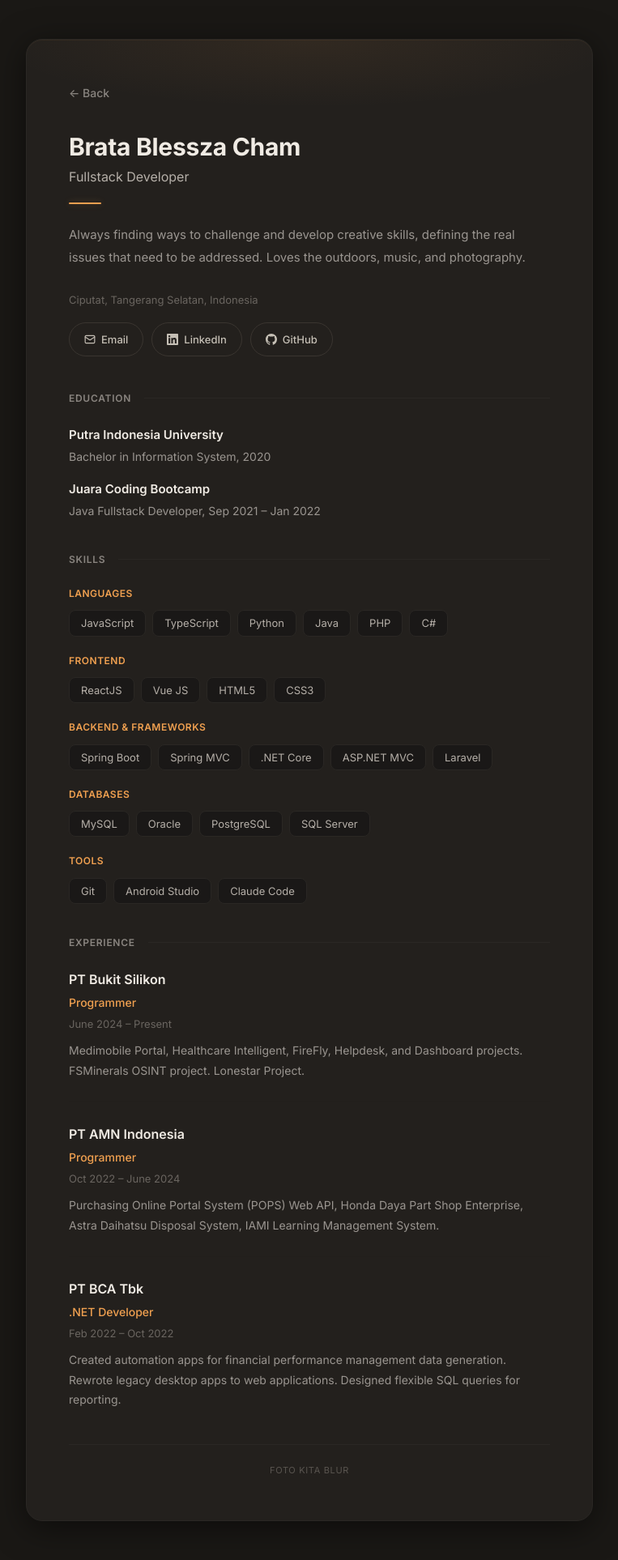
After one commit to bratablessza/foto-kita-blur, a Flask app: page /about in a window 1280 px wide. The commit adds this page. Shown: the whole page at 81% size, without its empty margins (258-1021 px from the left). Run offline with Flask 3, Linux system fonts and the light colour scheme.

Commit message:
add about page, warm/creative theme, update claude.md, remove pdf

```diff
--- a/app.py
+++ b/app.py
@@ -258,6 +258,12 @@ def index():
     return render_template("index.html")
 
 
+@app.route("/about")
+def about():
+    """Serve the developer about page."""
+    return render_template("about.html")
+
+
 @app.route("/video_feed")
 def video_feed():
     """MJPEG video stream endpoint."""
--- /dev/null
+++ b/templates/about.html
@@ -0,0 +1,433 @@
+<!DOCTYPE html>
+<html lang="en">
+<head>
+    <meta charset="UTF-8">
+    <meta name="viewport" content="width=device-width, initial-scale=1.0">
+    <title>About — FOTO KITA BLUR</title>
+    <link rel="preconnect" href="https://fonts.googleapis.com">
+    <link rel="preconnect" href="https://fonts.gstatic.com" crossorigin>
+    <link href="https://fonts.googleapis.com/css2?family=Inter:wght@400;500;600;700&display=swap" rel="stylesheet">
+    <style>
+        * {
+            margin: 0;
+            padding: 0;
+            box-sizing: border-box;
+        }
+
+        body {
+            background: #1a1815;
+            color: #e8e2da;
+            font-family: 'Inter', 'Segoe UI', system-ui, -apple-system, sans-serif;
+            display: flex;
+            flex-direction: column;
+            align-items: center;
+            min-height: 100vh;
+            padding: 48px 20px;
+            line-height: 1.7;
+            -webkit-font-smoothing: antialiased;
+        }
+
+        .card {
+            background: #23201d;
+            border: 1px solid #2a2724;
+            border-radius: 20px;
+            padding: 52px;
+            max-width: 700px;
+            width: 100%;
+            box-shadow: 0 8px 40px rgba(0, 0, 0, 0.5), inset 0 1px 0 rgba(240, 160, 80, 0.06);
+            position: relative;
+            overflow: hidden;
+        }
+
+        /* Subtle golden-hour glow at top of the card */
+        .card::before {
+            content: '';
+            position: absolute;
+            top: 0;
+            left: 0;
+            right: 0;
+            height: 200px;
+            background: radial-gradient(ellipse 80% 120px at 50% 0%, rgba(240, 160, 80, 0.07) 0%, transparent 70%);
+            pointer-events: none;
+        }
+
+        /* Back link */
+        .back-link {
+            display: inline-block;
+            color: #8a8580;
+            text-decoration: none;
+            font-size: 14px;
+            font-weight: 500;
+            transition: color 0.25s ease;
+            margin-bottom: 36px;
+            position: relative;
+            z-index: 1;
+        }
+        .back-link:hover {
+            color: #f0a050;
+        }
+
+        /* Header */
+        .header {
+            margin-bottom: 24px;
+            position: relative;
+            z-index: 1;
+        }
+        .header h1 {
+            font-size: 30px;
+            font-weight: 700;
+            color: #f0ebe4;
+            line-height: 1.2;
+            margin-bottom: 6px;
+            letter-spacing: -0.01em;
+        }
+        .header .role {
+            font-size: 16px;
+            color: #b5afa8;
+            font-weight: 400;
+            margin-bottom: 18px;
+        }
+        .accent-bar {
+            width: 40px;
+            height: 2px;
+            background: #f0a050;
+            border-radius: 2px;
+            box-shadow: 0 0 8px rgba(240, 160, 80, 0.3);
+        }
+
+        /* Profile */
+        .profile-text {
+            color: #9a9590;
+            font-size: 15px;
+            line-height: 1.85;
+            margin-bottom: 28px;
+            position: relative;
+            z-index: 1;
+        }
+
+        /* Location */
+        .location {
+            color: #6a6560;
+            font-size: 13px;
+            margin-bottom: 16px;
+            position: relative;
+            z-index: 1;
+        }
+
+        /* Contact pills */
+        .contact-row {
+            display: flex;
+            flex-wrap: wrap;
+            gap: 10px;
+            margin-bottom: 42px;
+            position: relative;
+            z-index: 1;
+        }
+        .contact-pill {
+            display: inline-flex;
+            align-items: center;
+            gap: 7px;
+            border: 1px solid #3a3530;
+            border-radius: 24px;
+            padding: 9px 18px;
+            color: #c5bfb5;
+            text-decoration: none;
+            font-size: 13px;
+            font-weight: 500;
+            transition: border-color 0.25s ease, color 0.25s ease, box-shadow 0.25s ease;
+        }
+        .contact-pill svg {
+            transition: color 0.25s ease;
+        }
+        .contact-pill:hover {
+            border-color: #f0a050;
+            color: #f0a050;
+            box-shadow: 0 0 16px rgba(240, 160, 80, 0.12);
+        }
+        .contact-pill:hover svg {
+            color: #f0a050;
+        }
+
+        /* Sections */
+        .section {
+            margin-bottom: 38px;
+            position: relative;
+            z-index: 1;
+        }
+        .section:last-of-type {
+            margin-bottom: 0;
+        }
+        .section-header {
+            display: flex;
+            align-items: center;
+            gap: 16px;
+            margin-bottom: 22px;
+        }
+        .section-label {
+            font-size: 12px;
+            font-weight: 600;
+            letter-spacing: 0.06em;
+            text-transform: uppercase;
+            color: #8a8580;
+            white-space: nowrap;
+        }
+        .section-divider {
+            flex: 1;
+            height: 1px;
+            background: #2a2724;
+        }
+
+        /* Education */
+        .edu-item {
+            margin-bottom: 16px;
+        }
+        .edu-item:last-child {
+            margin-bottom: 0;
+        }
+        .edu-item .school {
+            color: #f0ebe4;
+            font-weight: 600;
+            font-size: 15px;
+            margin-bottom: 2px;
+        }
+        .edu-item .detail {
+            color: #9a9590;
+            font-size: 14px;
+        }
+
+        /* Skills */
+        .skill-group {
+            margin-bottom: 20px;
+        }
+        .skill-group:last-child {
+            margin-bottom: 0;
+        }
+        .skill-group-label {
+            font-size: 12px;
+            font-weight: 600;
+            letter-spacing: 0.04em;
+            text-transform: uppercase;
+            color: #f0a050;
+            margin-bottom: 10px;
+        }
+        .skill-pills {
+            display: flex;
+            flex-wrap: wrap;
+            gap: 8px;
+        }
+        .skill-pill {
+            display: inline-block;
+            border: 1px solid #2a2724;
+            border-radius: 8px;
+            padding: 5px 14px;
+            background: #1a1817;
+            color: #b5afa8;
+            font-size: 13px;
+            line-height: 1.55;
+            transition: border-color 0.2s ease, color 0.2s ease;
+        }
+
+        /* Experience */
+        .exp-item {
+            margin-bottom: 26px;
+            padding-bottom: 26px;
+            border-bottom: 1px solid #221f1c;
+        }
+        .exp-item:last-child {
+            margin-bottom: 0;
+            padding-bottom: 0;
+            border-bottom: none;
+        }
+        .exp-item .company {
+            color: #f0ebe4;
+            font-weight: 600;
+            font-size: 16px;
+            margin-bottom: 3px;
+        }
+        .exp-item .role {
+            color: #f0a050;
+            font-size: 14px;
+            font-weight: 500;
+            margin-bottom: 3px;
+        }
+        .exp-item .period {
+            color: #6a6560;
+            font-size: 13px;
+            margin-bottom: 10px;
+        }
+        .exp-item .desc {
+            color: #9a9590;
+            font-size: 14px;
+            line-height: 1.75;
+        }
+
+        /* Footer */
+        .footer {
+            margin-top: 42px;
+            padding-top: 22px;
+            border-top: 1px solid #2a2724;
+            text-align: center;
+            font-size: 11px;
+            color: #5a5550;
+            letter-spacing: 0.06em;
+            text-transform: uppercase;
+            position: relative;
+            z-index: 1;
+        }
+
+        @media (max-width: 560px) {
+            body {
+                padding: 28px 16px;
+            }
+            .card {
+                padding: 32px 22px;
+            }
+            .contact-row {
+                flex-direction: column;
+            }
+            .header h1 {
+                font-size: 26px;
+            }
+        }
+    </style>
+</head>
+<body>
+    <div class="card">
+        <a href="/" class="back-link">&larr; Back</a>
+
+        <div class="header">
+            <h1>Brata Blessza Cham</h1>
+            <div class="role">Fullstack Developer</div>
+            <div class="accent-bar"></div>
+        </div>
+
+        <p class="profile-text">
+            Always finding ways to challenge and develop creative skills, defining the real issues
+            that need to be addressed. Loves the outdoors, music, and photography.
+        </p>
+
+        <div class="location">Ciputat, Tangerang Selatan, Indonesia</div>
+
+        <div class="contact-row">
+            <a href="mailto:bratablessza1997@gmail.com" class="contact-pill">
+                <svg width="14" height="14" viewBox="0 0 24 24" fill="none" stroke="currentColor" stroke-width="2" stroke-linecap="round" stroke-linejoin="round"><rect x="2" y="4" width="20" height="16" rx="2"/><path d="m22 7-8.97 5.7a1.94 1.94 0 0 1-2.06 0L2 7"/></svg>
+                Email
+            </a>
+            <a href="https://linkedin.com/in/bratablessza" target="_blank" class="contact-pill">
+                <svg width="14" height="14" viewBox="0 0 24 24" fill="currentColor"><path d="M20.447 20.452h-3.554v-5.569c0-1.328-.027-3.037-1.852-3.037-1.853 0-2.136 1.445-2.136 2.939v5.667H9.351V9h3.414v1.561h.046c.477-.9 1.637-1.85 3.37-1.85 3.601 0 4.267 2.37 4.267 5.455v6.286zM5.337 7.433a2.062 2.062 0 0 1-2.063-2.065 2.064 2.064 0 1 1 2.063 2.065zm1.782 13.019H3.555V9h3.564v11.452zM22.225 0H1.771C.792 0 0 .774 0 1.729v20.542C0 23.227.792 24 1.771 24h20.451C23.2 24 24 23.227 24 22.271V1.729C24 .774 23.2 0 22.222 0h.003z"/></svg>
+                LinkedIn
+            </a>
+            <a href="https://github.com/bratablessza" target="_blank" class="contact-pill">
+                <svg width="14" height="14" viewBox="0 0 24 24" fill="currentColor"><path d="M12 0C5.374 0 0 5.373 0 12c0 5.302 3.438 9.8 8.207 11.387.599.111.793-.261.793-.577v-2.234c-3.338.726-4.033-1.416-4.033-1.416-.546-1.387-1.333-1.756-1.333-1.756-1.089-.745.083-.729.083-.729 1.205.084 1.839 1.237 1.839 1.237 1.07 1.834 2.807 1.304 3.492.997.107-.775.418-1.305.762-1.604-2.665-.305-5.467-1.334-5.467-5.931 0-1.311.469-2.381 1.236-3.221-.124-.303-.535-1.524.117-3.176 0 0 1.008-.322 3.301 1.23A11.509 11.509 0 0 1 12 5.803c1.02.005 2.047.138 3.006.404 2.291-1.552 3.297-1.23 3.297-1.23.653 1.653.242 2.874.118 3.176.77.84 1.235 1.911 1.235 3.221 0 4.609-2.807 5.624-5.479 5.921.43.372.823 1.102.823 2.222v3.293c0 .319.192.694.801.576C20.566 21.797 24 17.3 24 12c0-6.627-5.373-12-12-12z"/></svg>
+                GitHub
+            </a>
+        </div>
+
+        <div class="section">
+            <div class="section-header">
+                <span class="section-label">Education</span>
+                <span class="section-divider"></span>
+            </div>
+            <div class="edu-item">
+                <div class="school">Putra Indonesia University</div>
+                <div class="detail">Bachelor in Information System, 2020</div>
+            </div>
+            <div class="edu-item">
+                <div class="school">Juara Coding Bootcamp</div>
+                <div class="detail">Java Fullstack Developer, Sep 2021 &ndash; Jan 2022</div>
+            </div>
+        </div>
+
+        <div class="section">
+            <div class="section-header">
+                <span class="section-label">Skills</span>
+                <span class="section-divider"></span>
+            </div>
+            <div class="skill-group">
+                <div class="skill-group-label">Languages</div>
+                <div class="skill-pills">
+                    <span class="skill-pill">JavaScript</span>
+                    <span class="skill-pill">TypeScript</span>
+                    <span class="skill-pill">Python</span>
+                    <span class="skill-pill">Java</span>
+                    <span class="skill-pill">PHP</span>
+                    <span class="skill-pill">C#</span>
+                </div>
+            </div>
+            <div class="skill-group">
+                <div class="skill-group-label">Frontend</div>
+                <div class="skill-pills">
+                    <span class="skill-pill">ReactJS</span>
+                    <span class="skill-pill">Vue JS</span>
+                    <span class="skill-pill">HTML5</span>
+                    <span class="skill-pill">CSS3</span>
+                </div>
+            </div>
+            <div class="skill-group">
+                <div class="skill-group-label">Backend &amp; Frameworks</div>
+                <div class="skill-pills">
+                    <span class="skill-pill">Spring Boot</span>
+                    <span class="skill-pill">Spring MVC</span>
+                    <span class="skill-pill">.NET Core</span>
+                    <span class="skill-pill">ASP.NET MVC</span>
+                    <span class="skill-pill">Laravel</span>
+                </div>
+            </div>
+            <div class="skill-group">
+                <div class="skill-group-label">Databases</div>
+                <div class="skill-pills">
+                    <span class="skill-pill">MySQL</span>
+                    <span class="skill-pill">Oracle</span>
+                    <span class="skill-pill">PostgreSQL</span>
+                    <span class="skill-pill">SQL Server</span>
+                </div>
+            </div>
+            <div class="skill-group">
+                <div class="skill-group-label">Tools</div>
+                <div class="skill-pills">
+                    <span class="skill-pill">Git</span>
+                    <span class="skill-pill">Android Studio</span>
+                    <span class="skill-pill">Claude Code</span>
+                </div>
+            </div>
+        </div>
+
+        <div class="section">
+            <div class="section-header">
+                <span class="section-label">Experience</span>
+                <span class="section-divider"></span>
+            </div>
+            <div class="exp-item">
+                <div class="company">PT Bukit Silikon</div>
+                <div class="role">Programmer</div>
+                <div class="period">June 2024 &ndash; Present</div>
+                <div class="desc">
+                    Medimobile Portal, Healthcare Intelligent, FireFly, Helpdesk, and Dashboard projects.
+                    FSMinerals OSINT project. Lonestar Project.
+                </div>
+            </div>
+            <div class="exp-item">
+                <div class="company">PT AMN Indonesia</div>
+                <div class="role">Programmer</div>
+                <div class="period">Oct 2022 &ndash; June 2024</div>
+                <div class="desc">
+                    Purchasing Online Portal System (POPS) Web API, Honda Daya Part Shop Enterprise,
+                    Astra Daihatsu Disposal System, IAMI Learning Management System.
+                </div>
+            </div>
+            <div class="exp-item">
+                <div class="company">PT BCA Tbk</div>
+                <div class="role">.NET Developer</div>
+                <div class="period">Feb 2022 &ndash; Oct 2022</div>
+                <div class="desc">
+                    Created automation apps for financial performance management data generation.
+                    Rewrote legacy desktop apps to web applications. Designed flexible SQL queries
+                    for reporting.
+                </div>
+            </div>
+        </div>
+
+        <div class="footer">foto kita blur</div>
+    </div>
+</body>
+</html>
```
Also changed, not shown: templates/index.html (+149 -34 lines).
